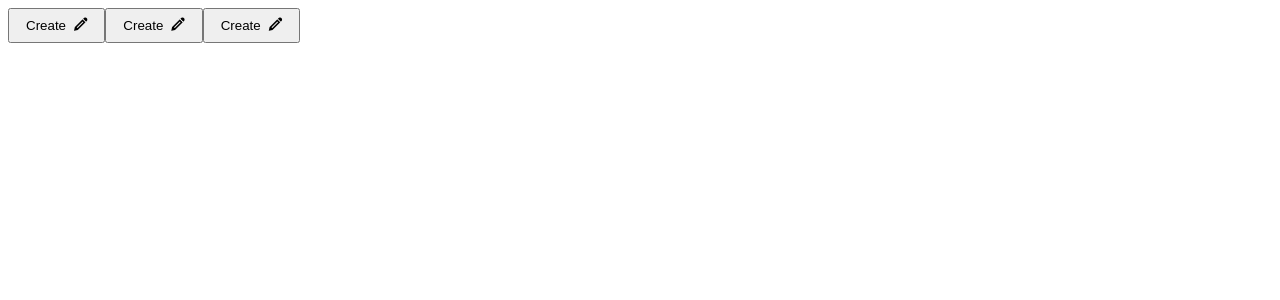
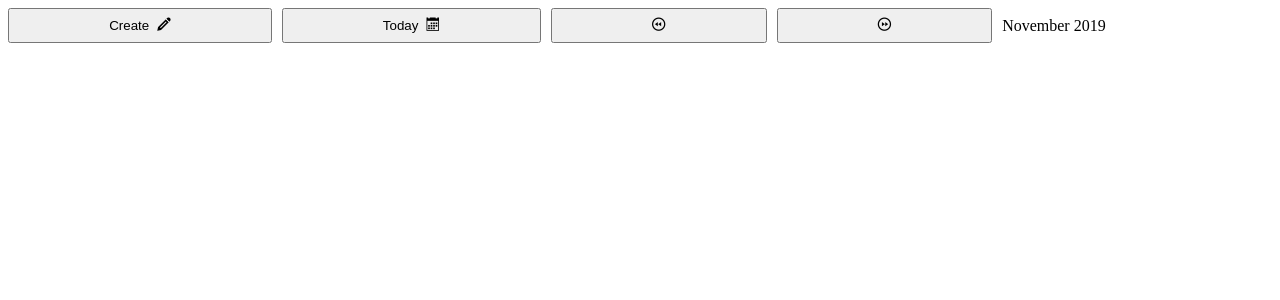
Before and after one commit to tandaraelena/reminder-app, a React (Create React App) app: page / in a window 1280 px wide. Shown: the top 300 px of the page. Built offline with nearby package versions, Linux system fonts and the light colour scheme.

Commit message:
style the action bar and use moment js to display the current month

```diff
--- a/src/component/action-bar/action-bar.component.jsx
+++ b/src/component/action-bar/action-bar.component.jsx
@@ -1,19 +1,27 @@
 import React from 'react';
-import { Button } from '../button'
+import { Button } from '../button';
+import moment from 'moment'
+import { StyledActionBar } from './action-bar.style';
 
 const ActionBar = () => {
+  const selectedMonth = moment().format('MMMM YYYY')
+
   return (
-    <div>
+    <StyledActionBar>
       <Button label="Create" >
-        <span className="icon-pencil"></span>
+        <i className="icon-pencil"></i>
       </Button>
-      <Button label="Create" >
-        <span className="icon-pencil"></span>
+      <Button label="Today" >
+        <i className="icon-calendar"></i>
       </Button>
-      <Button label="Create" >
-        <span className="icon-pencil"></span>
+      <Button label="" >
+        <i className="icon-backward"></i>
       </Button>
-    </div>
+      <Button label="" >
+        <i className="icon-forward"></i>
+      </Button>
+      <div>{selectedMonth}</div>
+    </StyledActionBar>
   )
 }
 
--- a/src/component/action-bar/action-bar.style.js
+++ b/src/component/action-bar/action-bar.style.js
@@ -0,0 +1,8 @@
+import styled from 'styled-components';
+
+export const StyledActionBar = styled.div`
+  display: grid;
+  grid-template-columns: repeat(5, auto);
+  align-items: center;
+  grid-gap: 10px;
+`
--- a/src/component/button/button.style.js
+++ b/src/component/button/button.style.js
@@ -5,4 +5,7 @@
   & > span:first-child{
     padding-right: 8px;
   }
+  & > span:empty{
+    display: none;
+  }
 `
```
